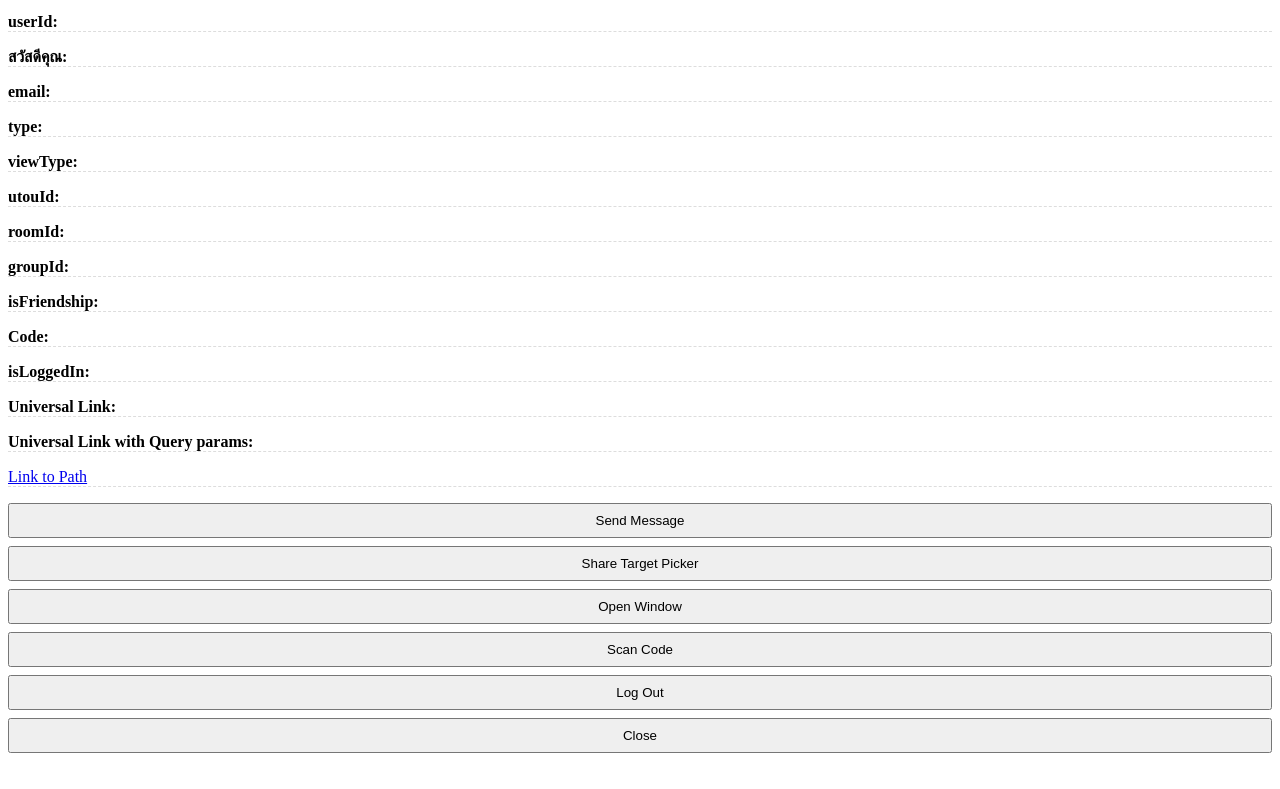
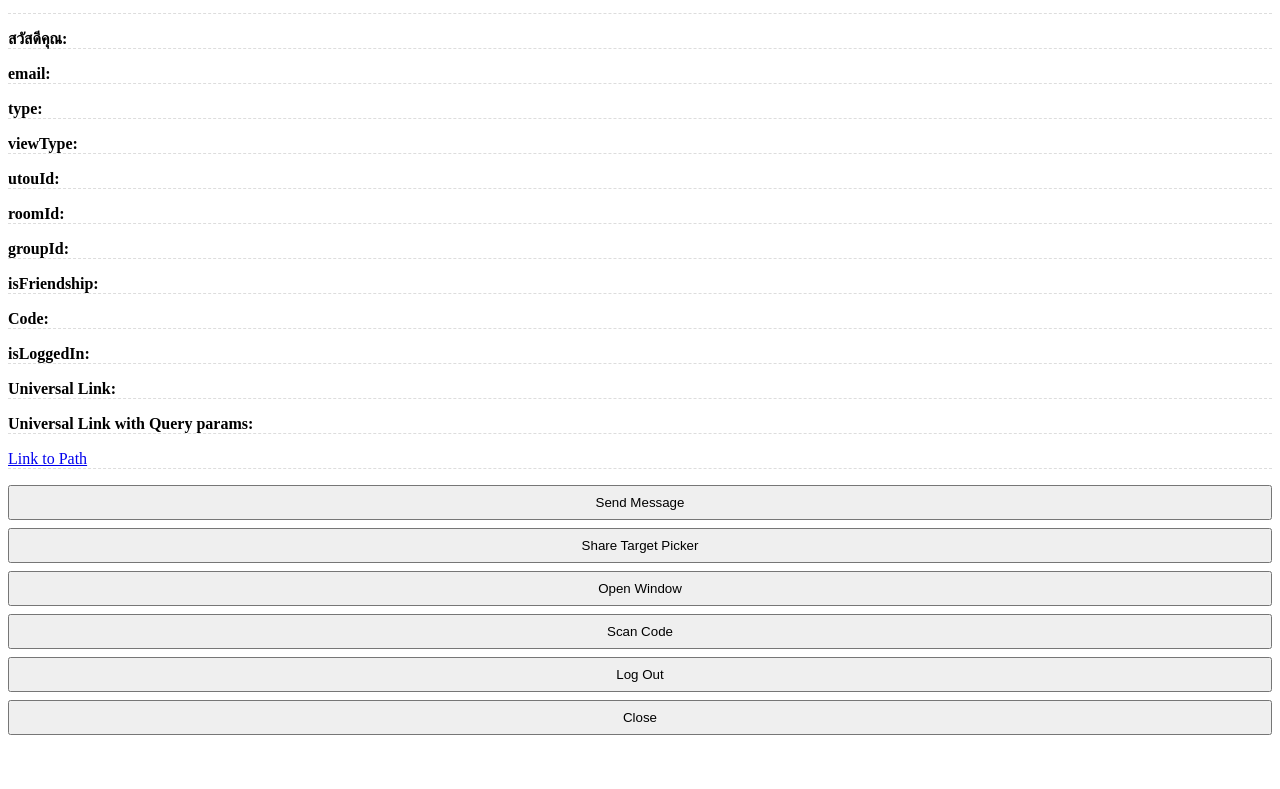
Before and after one commit to JamesAT1/liff, a plain HTML site: page index.html in a window 1280 px wide. Shown: the part 11-800 px from the top of the page. Drawn offline with Linux system fonts and the light colour scheme; a script that the page names is missing.

Commit message:
Add files via upload

```diff
--- a/index.html
+++ b/index.html
@@ -8,7 +8,7 @@
 </head>
 <body>
   <img id="pictureUrl" width="110%">
-  <p id="userId"><b>userId:</b> </p>
+  <p id="userId"></p>
   <p id="displayName"><b>สวัสดีคุณ:</b> </p>
   <p id="decodedIDToken"><b>email:</b> </p>
   <p id="type"><b>type:</b> </p>
```
